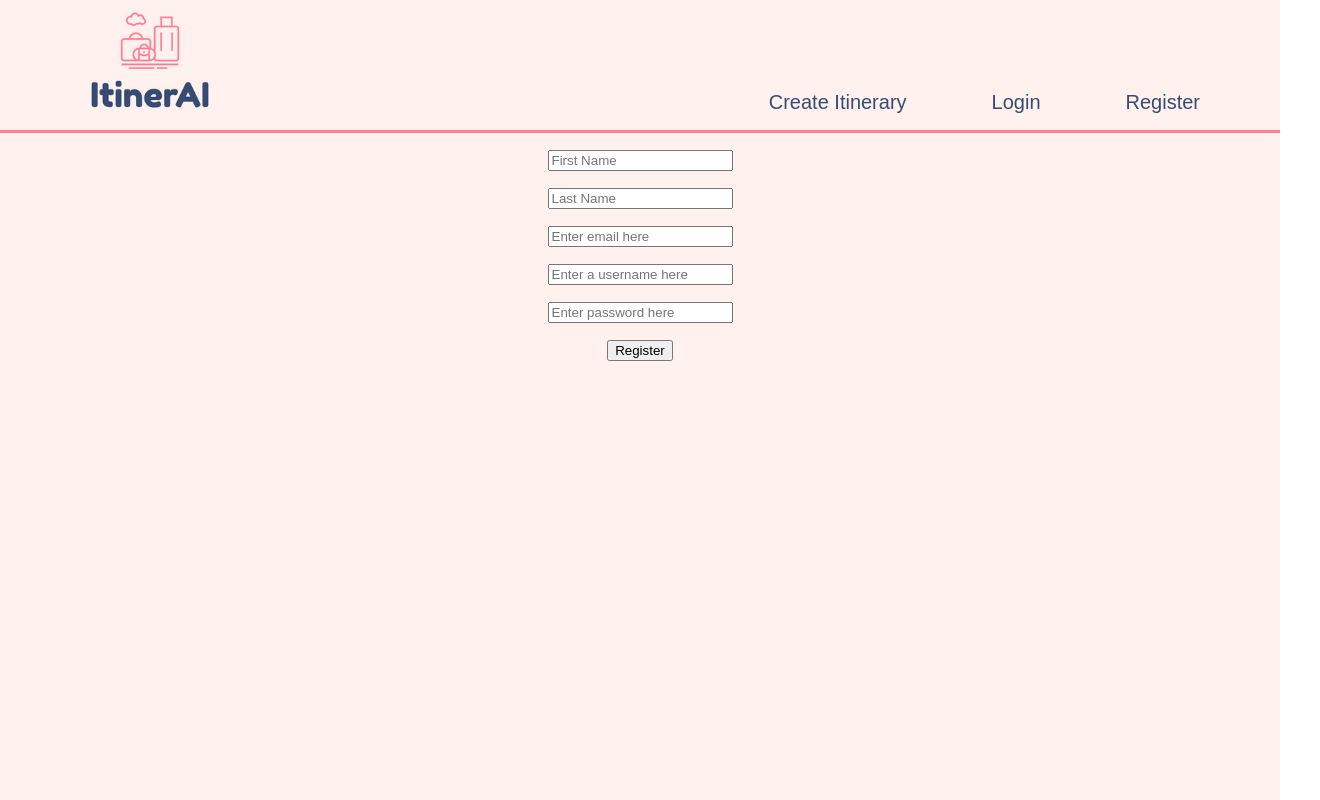
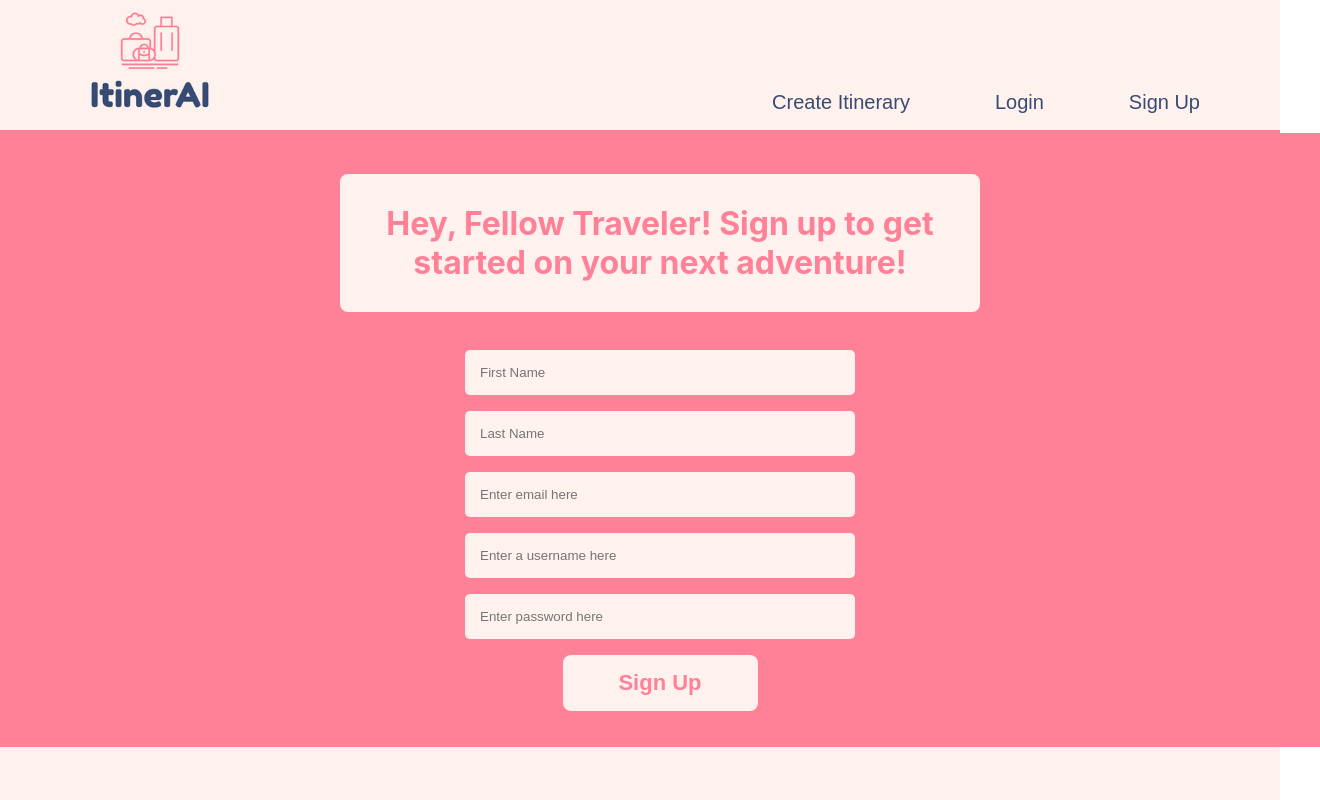
Before and after one commit to hoomili/ItinerAI, a React (Create React App) app in the folder frontend/: page /register in a window 1280 px wide. Shown: the whole page, 1320 px wide, since content can reach past the window. Built offline with nearby package versions, Linux system fonts and the light colour scheme.

Commit message:
Adding styling to components and debugging routes

```diff
--- a/frontend/src/App.js
+++ b/frontend/src/App.js
@@ -1,6 +1,6 @@
 import { BrowserRouter as Router, Routes, Route } from "react-router-dom";
 import { useContext, useState, useEffect } from "react";
-import { authContext } from "./providers/AuthProvider";
+import { AuthContext } from "./providers/AuthProvider";
 import "./App.scss";
 import Login from "./components/Login";
 import RegisterNewUser from "./components/Register";
@@ -14,20 +14,11 @@ import { pointsContext } from "./components/context";
 function App() {
   const [aiData, setAiData] = useState([]);
 
-  const { isLoggedIn, user } = useContext(authContext);
-  // const [showLoginForm, setShowLoginForm] = useState(false);
+  const { isLoggedIn, user } = useContext(AuthContext);
   const [userId, setUserId] = useState(null);
 
-  // const handleLoginLinkClick = () => {
-  //   setShowLoginForm(true);
-  // };
-
-  // const handleLoginFormClose = () => {
-  //   setShowLoginForm(false);
-  // };
 
   useEffect(() => {
-    // console.log('APP USER ID:', user?.id);
     if (user) {
       setUserId(user.id);
     }
--- a/frontend/src/components/Login.jsx
+++ b/frontend/src/components/Login.jsx
@@ -1,11 +1,20 @@
-import { useContext, useState } from 'react';
-import { authContext } from '../providers/AuthProvider';
+import { useContext, useState, useEffect } from 'react';
+import { AuthContext } from '../providers/AuthProvider';
+import { useNavigate } from 'react-router-dom';
+import "../styles/Login.scss";
 
-const Login = ({ onClose }) => {
-  const { login } = useContext(authContext);
+const Login = () => {
+  const { login, isLoggedIn } = useContext(AuthContext);
   const [email, setEmail] = useState('');
   const [password, setPassword] = useState('');
   const [error, setError] = useState('');
+  const navigate = useNavigate();
+
+  useEffect(() => {
+    if (isLoggedIn) {
+      navigate('/');
+    }
+  }, [isLoggedIn, navigate])
 
   const onSubmit = async (event) => {
     event.preventDefault();
@@ -15,7 +24,6 @@ const Login = ({ onClose }) => {
 
       setEmail('');
       setPassword('');
-      onClose();
     } catch (error) {
       console.error(error);
       setError('Login failed; user does not exist');
@@ -23,21 +31,22 @@ const Login = ({ onClose }) => {
   };
 
   return (
-    <div className='login'>
+    <div className='login-container'>
+      <h1 className='login-message'>Hey, Traveler! Log in to get started on your next adventure!</h1>
       {error && <p className="error">{error}</p>}
       <form onSubmit={onSubmit}>
         <p>
-          <input type='text' name='username'
+          <input className ='login-input' type='text' name='username'
             value={email} placeholder='Enter email here'
             onChange={event => setEmail(event.target.value)} />
         </p>
         <p>
-          <input type='password' name='password'
+          <input className ='login-input' type='password' name='password'
             value={password} placeholder='Enter password here'
             onChange={event => setPassword(event.target.value)} />
         </p>
-        <p className='submit'>
-          <button type='submit' name='submit'>Login</button>
+        <p>
+          <button className='login-submit' type='submit' name='submit'>Login</button>
         </p>
       </form>
     </div>
--- a/frontend/src/components/Register.jsx
+++ b/frontend/src/components/Register.jsx
@@ -1,5 +1,7 @@
 import { useState } from 'react';
+import { useNavigate } from 'react-router-dom';
 import axios from 'axios';
+import "../styles/Register.scss";
 
 const RegisterNewUser = () => {
   const [firstName, setFirstName] = useState('');
@@ -9,6 +11,7 @@ const RegisterNewUser = () => {
   const [password, setPassword] = useState('');
   const [registrationSuccess, setRegistrationSuccess] = useState(false);
   const [error, setError] = useState('');
+  const navigate = useNavigate();
 
   const onSubmit = async (event) => {
     event.preventDefault();
@@ -28,6 +31,7 @@ const RegisterNewUser = () => {
       });
 
       setRegistrationSuccess(true);
+      navigate('/login');
 
     setFirstName('');
     setLastName('');
@@ -42,12 +46,13 @@ const RegisterNewUser = () => {
   };
 
   return (
-    <div className='register'>
+    <div className='register-container'>
+      <h1 className='register-message'>Hey, Fellow Traveler! Sign up to get started on your next adventure!</h1>
       {error && <p className="error">{error}</p>}
       {registrationSuccess && <p className="success">You are successfully registered! Please login.</p>}
       <form onSubmit={onSubmit}>
         <p>
-          <input
+          <input className='register-input'
           type='text'
           name='firstName'
             value={firstName}
@@ -55,7 +60,7 @@ const RegisterNewUser = () => {
             onChange={event => setFirstName(event.target.value)} />
         </p>
         <p>
-        <input
+        <input className='register-input'
           type='text'
           name='lastName'
             value={lastName}
@@ -63,7 +68,7 @@ const RegisterNewUser = () => {
             onChange={event => setLastName(event.target.value)} />
         </p>
         <p>
-        <input
+        <input className='register-input'
           type='email'
           name='email'
             value={email}
@@ -71,7 +76,7 @@ const RegisterNewUser = () => {
             onChange={event => setEmail(event.target.value)} />
         </p>
         <p>
-        <input
+        <input className='register-input'
           type='text'
           name='username'
             value={username}
@@ -79,15 +84,15 @@ const RegisterNewUser = () => {
             onChange={event => setUsername(event.target.value)} />
         </p>
         <p>
-        <input
+        <input className='register-input'
           type='password'
           name='password'
             value={password}
             placeholder='Enter password here'
             onChange={event => setPassword(event.target.value)} />
         </p>
-        <p className='submit'>
-          <button type='submit' name='submit'>Register</button>
+        <p>
+          <button className='register-submit' type='submit' name='submit'>Sign Up</button>
         </p>
       </form>
     </div>
--- a/frontend/src/components/TopNavigationBar.jsx
+++ b/frontend/src/components/TopNavigationBar.jsx
@@ -1,40 +1,40 @@
 import { useContext } from "react";
-import { authContext } from "../providers/AuthProvider";
-import { Link } from "react-router-dom";
+import { AuthContext } from "../providers/AuthProvider";
+import { Link, useNavigate } from "react-router-dom";
 import logoSample from "../images/logoSample.jpg";
 import "../styles/TopNavigationBar.scss";
 
-const Navbar = ({ onLoginLinkClick }) => {
-  const { isLoggedIn, user, logout } = useContext(authContext);
+const Navbar = () => {
+  const { isLoggedIn, user, logout } = useContext(AuthContext);
+  const navigate = useNavigate();
 
   const handleLogout = async () => {
     try {
       await logout();
-      // window.location.href = "/"
+      navigate('/');
     } catch (error) {
       console.error("Logout failed", error);
     }
   };
 
-
   return (
     <nav>
       <div className="top-nav-bar">
         <div className="logo">
-          <img src={logoSample} />
+          <Link to="/">
+            <img src={logoSample} />
+          </Link>
         </div>
         <ul>
           <li className="nav-item">
-            <Link to="/">
-              Create Itinerary
-            </Link>
+            <Link to="/">Create Itinerary</Link>
           </li>
           {isLoggedIn && user && (
             <>
               <li className="nav-item">
                 <Link to="/my-itineraries">My Itineraries</Link>
               </li>
-              <li className="nav-welcome">Welcome, {user.email}</li>
+              <li className="nav-welcome">Welcome, {user.first_name}</li>
               <li className="nav-item">
                 <button className="nav-button" onClick={handleLogout}>
                   Logout
@@ -45,14 +45,10 @@ const Navbar = ({ onLoginLinkClick }) => {
           {!isLoggedIn && (
             <>
               <li className="nav-item">
-                <Link to="/login">
-                  Login
-                </Link>
+                <Link to="/login">Login</Link>
               </li>
               <li className="nav-item">
-                <Link to="/register">
-                  Register
-                </Link>
+                <Link to="/register">Sign Up</Link>
               </li>
             </>
           )}
--- a/frontend/src/providers/AuthProvider.jsx
+++ b/frontend/src/providers/AuthProvider.jsx
@@ -1,9 +1,9 @@
 import { createContext, useState } from 'react';
 import axios from 'axios';
 
-export const authContext = createContext();
+export const AuthContext = createContext();
 
-const AuthProvider = (props) => {
+const AuthProvider = ({ children }) => {
   const [isLoggedIn, setIsLoggedIn] = useState(false);
   const [user, setUser] = useState(null);
 
@@ -12,13 +12,12 @@ const AuthProvider = (props) => {
       const response = await axios.post('http://localhost:8080/login', {
         email,
         password
-      });
+      }, { withCredentials: true });
 
       if (response.status === 200) {
         setIsLoggedIn(true);
         const userData = response.data
-        console.log('USER DATA:', userData);
-        setUser({ id: userData.id, email: userData.email });
+        setUser({ id: userData.id, email: userData.email, first_name: userData.first_name });
       }
       return response;
     } catch (error) {
@@ -29,7 +28,7 @@ const AuthProvider = (props) => {
 
   const logout = async () => {
     try {
-      await axios.post('http://localhost:8080/logout');
+      await axios.post('http://localhost:8080/logout', null, { withCredentials: true });
       setIsLoggedIn(false);
       setUser(null);
 
@@ -42,9 +41,9 @@ const AuthProvider = (props) => {
   const userData = { isLoggedIn, user, login, logout };
 
   return (
-    <authContext.Provider value={ userData }>
-      {props.children}
-    </authContext.Provider>
+    <AuthContext.Provider value={ userData }>
+      { children }
+    </AuthContext.Provider>
   );
 };
 
--- /dev/null
+++ b/frontend/src/styles/Login.scss
@@ -0,0 +1,46 @@
+$color-primary: #374b73;
+$color-background: #fff1ed;
+$color-button-bg: #ff8197;
+$color-button-text: #fff1ed;
+
+.login-container {
+  background-color: #ff8197;
+  padding: 20px;
+  display: flex;
+  flex-direction: column;
+  align-items: center;
+  // border-radius: 20px;
+  width: 100%;
+  margin: 0 auto;
+
+  .login-message {
+    background-color: #fff1ed;
+    color: #ff8197;
+    border-radius: 8px;
+    width: 50%;
+    padding-top: 30px;
+    padding-bottom: 30px;
+  }
+
+  .login-input {
+    background-color: #fff1ed;
+    color: #ff8197;
+    border-radius: 5px;
+    width: 360px;
+    padding: 15px;
+    border: none;
+  }
+
+  .login-submit {
+    background-color: #fff1ed;
+    color: #ff8197;
+    border: none;
+    padding: 15px 15px;
+    cursor: pointer;
+    border-radius: 8px;
+    margin-top: auto;
+    font-weight: bold;
+    width: 50%;
+    font-size: 22px;
+  }
+}
--- /dev/null
+++ b/frontend/src/styles/Register.scss
@@ -0,0 +1,46 @@
+$color-primary: #374b73;
+$color-background: #fff1ed;
+$color-button-bg: #ff8197;
+$color-button-text: #fff1ed;
+
+.register-container {
+  background-color: #ff8197;
+  padding: 20px;
+  display: flex;
+  flex-direction: column;
+  align-items: center;
+  // border-radius: 20px;
+  width: 100%;
+  margin: 0 auto;
+
+  .register-message {
+    background-color: #fff1ed;
+    color: #ff8197;
+    border-radius: 8px;
+    width: 50%;
+    padding-top: 30px;
+    padding-bottom: 30px;
+  }
+
+  .register-input {
+    background-color: #fff1ed;
+    color: #ff8197;
+    border-radius: 5px;
+    width: 360px;
+    padding: 15px;
+    border: none;
+  }
+
+  .register-submit {
+    background-color: #fff1ed;
+    color: #ff8197;
+    border: none;
+    padding: 15px 15px;
+    cursor: pointer;
+    border-radius: 8px;
+    margin-top: auto;
+    font-weight: bold;
+    width: 50%;
+    font-size: 22px;
+  }
+}
```
Also changed, not shown: 2 other files (tests, documents, lock files or other folders).
